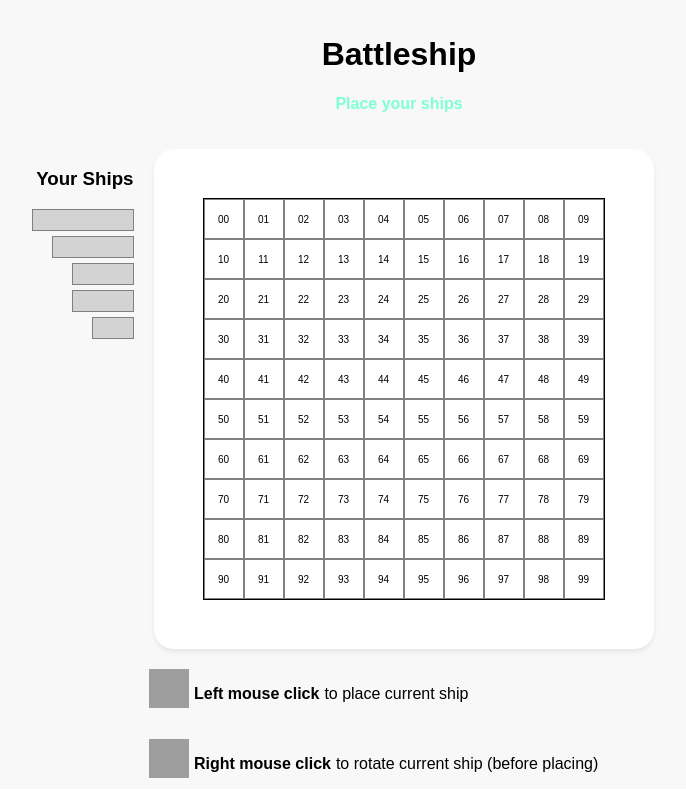
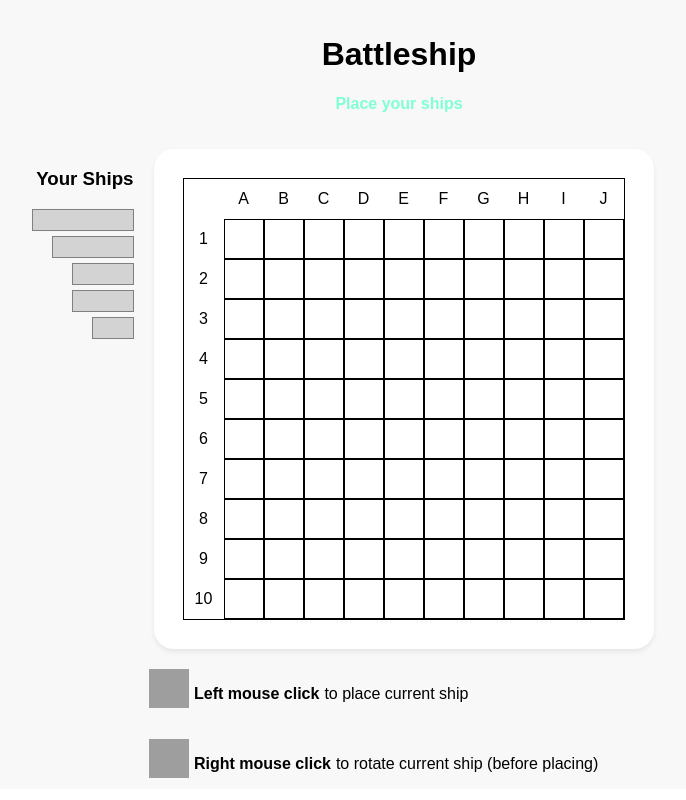
Before and after one commit to robertpop47/battleships, a React app: page / in a window 1280 px wide. Shown: the whole page, without its empty margins (241-927 px from the left). Built offline with nearby package versions, Linux system fonts and the light colour scheme; grey boxes are pictures that could not be loaded.

Commit message:
deleted row.js, changed board state as an array of objects, started implementing the ship placing

```diff
--- a/src/App/Board.js
+++ b/src/App/Board.js
@@ -1,17 +1,67 @@
-import React from "react";
-import { useSelector } from "react-redux";
-import Row from "./Row";
+import React, { useState } from "react";
+import { useSelector, useDispatch } from "react-redux";
+import Cell from "./Cell";
+import { hoverUpdate, placeShip } from "./placeOnBoard";
+import { updateGrid, updateShip } from "./actions";
 
 export const Board = (props) => {
-  const rows = useSelector((state) => state.board);
-  return (
-    <div className="board">
-      {rows.map((row, rowIndex) => {
-        // row.map((cell) => {
-        //   return <Cell></Cell>;
-        // });
-        return <Row key={rowIndex} rowIndex={rowIndex} row={row}></Row>;
-      })}
-    </div>
-  );
+  const dispatch = useDispatch();
+  const board = useSelector((state) => state.board);
+  const ships = useSelector((state) => state.shipList);
+  const currentShip = useSelector((state) => state.currentShip);
+  const [rotated, setRotated] = useState(false);
+  const handleHover = (row, col, type) => {
+    const hoverProperties = {
+      board: board.slice(),
+      row,
+      col,
+      ships,
+      currentShip,
+      type,
+      rotated,
+    };
+    if (currentShip < ships.length) {
+      dispatch(updateGrid(hoverUpdate(hoverProperties)));
+    } else {
+      alert("START");
+    }
+  };
+
+  const handleClick = (row, col) => {
+    const clickProperties = {
+      board: board.slice(),
+      row,
+      col,
+      ships,
+      currentShip,
+      rotated,
+    };
+
+    const gameUpdate = placeShip(clickProperties);
+    if (gameUpdate) {
+      dispatch(updateGrid(gameUpdate));
+      dispatch(updateShip(gameUpdate));
+    }
+  };
+
+  const handleRotate = () => {
+    setRotated(!rotated);
+  };
+
+  const cell = board.map((row, rowIndex) => {
+    return row.map((cell, cellIndex) => {
+      return (
+        <Cell
+          key={`${rowIndex}${cellIndex}`}
+          value={cell}
+          i={rowIndex}
+          j={cellIndex}
+          handleHover={handleHover}
+          handleClick={handleClick}
+          handleRotate={handleRotate}
+        />
+      );
+    });
+  });
+  return <div className="board">{cell}</div>;
 };
--- a/src/App/Cell.js
+++ b/src/App/Cell.js
@@ -1,31 +1,24 @@
 import React from "react";
-
+import { classUpdate } from "./placeOnBoard";
 import { useSelector, connect, useDispatch } from "react-redux";
 import { mouseEnter, mouseLeave } from "./actions";
 
-const Cell = (props) => {
-  const dispatch = useDispatch();
-
-  return (
-    <div
-      className="cell"
-      style={{
-        height: "40px",
-        width: "40px",
-        border: "1px solid grey",
-        backgroundColor: props.color,
-      }}
-      onMouseEnter={() => {
-        dispatch(mouseEnter(props.coordinates));
-      }}
-      onMouseLeave={() => {
-        dispatch(mouseLeave(props.coordinates));
-      }}
-    >
-      {props.coordinates}
-      {/* {console.log(props.key)} */}
-    </div>
-  );
+const Cell = ({ value, i, j, handleHover, handleClick, handleRotate }) => {
+  if (value.status === "label") {
+    return <div className="cell-text">{value.label}</div>;
+  } else
+    return (
+      <div
+        className={classUpdate(value)}
+        contextMenu="mymenu"
+        onContextMenu={() => handleRotate()}
+        onMouseEnter={() => handleHover(i, j, "enter")}
+        onMouseLeave={() => handleHover(i, j, "leave")}
+        onClick={() => handleClick(i, j)}
+      >
+        {value.type}
+      </div>
+    );
 };
 
-export default connect()(Cell);
+export default Cell;
--- a/src/App/Row.js
+++ /dev/null
@@ -1,48 +0,0 @@
-import React from "react";
-import { useSelector, Provider, useDispatch, connect } from "react-redux";
-import Cell from "./Cell";
-import { Hoverable } from "./Hoverable";
-import store from "./stores";
-import { mouseEnter, mouseLeave } from "./actions";
-
-const Row = (props) => {
-  //   const rows = useSelector((state) => state.board);
-  const dispatch = useDispatch();
-  const hovered = useSelector((state) => state.hovered);
-  return (
-    <div
-      style={{
-        width: "500px",
-        display: "flex",
-        flexWrap: "wrap",
-      }}
-    >
-      {props.row.map((cell, cellIndex) => {
-        // row.map((cell) => {
-        //   return <Cell></Cell>;
-        // });
-        return (
-          // <Hoverable>
-
-          <Cell
-            key={`${props.rowIndex}${cellIndex}`}
-            coordinates={`${props.rowIndex}${cellIndex}`}
-            val={123}
-            color={hovered[props.rowIndex][cellIndex] ? "green" : "white"}
-            // onMouseEnter={() => {
-            //   dispatch(mouseEnter(`${props.rowIndex}${cellIndex}`));
-            // }}
-            // onMouseLeave={() => {
-            //   dispatch(mouseLeave(`${props.rowIndex}${cellIndex}`));
-            // }}
-          ></Cell>
-
-          // </Hoverable>
-        );
-      })}
-      {console.log(props.rowIndex)}
-    </div>
-  );
-};
-
-export default connect()(Row);
--- /dev/null
+++ b/src/App/placeOnBoard.js
@@ -0,0 +1,101 @@
+import Cell from "./Cell";
+
+const cellOccupied = (board, row, col, ships, currentShip, rotated) => {
+  let occupied = false;
+  if (rotated) {
+    if (row + ships[currentShip].length <= 11) {
+      for (let i = 0; i < ships[currentShip].length; i++) {
+        if (board[row + i][col].status === "occupied") {
+          occupied = true;
+        }
+      }
+    }
+  } else {
+    if (col + ships[currentShip].length <= 11) {
+      for (let i = 0; i < ships[currentShip].length; i++) {
+        if (board[row][col + i].status === "occupied") {
+          occupied = true;
+        }
+      }
+    }
+  }
+  return occupied;
+};
+
+export const placeShip = ({ board, row, col, ships, currentShip, rotated }) => {
+  if (cellOccupied(board, row, col, ships, currentShip, rotated)) {
+    return null;
+  } else {
+    if (rotated) {
+      if (row + ships[currentShip].length <= 11) {
+        for (let i = 0; i < ships[currentShip].length; i++) {
+          board[row + i][col].status = "occupied";
+          board[row + i][col].type = "";
+          board[row + i][col].hover = false;
+          ships[currentShip].positions.push({ row: row + i, col, hit: false });
+        }
+        return {
+          board,
+          ships,
+        };
+      } else {
+      }
+    } else {
+      if (col + ships[currentShip].length <= 11) {
+        for (let i = 0; i < ships[currentShip].length; i++) {
+          board[row][col + i].status = "occupied";
+          board[row][col + i].type = "";
+          board[row][col + i].hover = false;
+          ships[currentShip].positions.push({ row, col: col + i, hit: false });
+        }
+        return {
+          board,
+          ships,
+        };
+      }
+    }
+  }
+  return null;
+};
+
+export const hoverUpdate = ({
+  board,
+  row,
+  col,
+  ships,
+  currentShip,
+  rotated,
+  type,
+}) => {
+  const bool = type === "enter" ? true : false;
+  if (rotated) {
+    if (row + ships[currentShip].length <= 11) {
+      for (let i = 0; i < ships[currentShip].length; i++) {
+        board[row + i][col].hover = bool;
+      }
+    }
+  } else {
+    if (col + ships[currentShip].length <= 11) {
+      for (let i = 0; i < ships[currentShip].length; i++) {
+        board[row][col + i].hover = bool;
+      }
+    }
+  }
+  return [...board];
+};
+
+export const classUpdate = (cell) => {
+  let classes = "cell ";
+  if (cell.status === "occupied" && cell.hover) {
+    classes += "active-occupied ";
+  } else if (cell.hover) {
+    classes += "active ";
+  } else if (cell.status === "occupied") {
+    classes += "occupied ";
+  } else if (cell.status === "hit") {
+    classes += "hit ";
+  } else if (cell.status === "sunk") {
+    classes += "sunk ";
+  }
+  return classes;
+};
--- a/src/App/reducers.js
+++ b/src/App/reducers.js
@@ -1,94 +1,98 @@
 import { combineReducers } from "redux";
-import { MOUSE_ENTER, MOUSE_LEAVE } from "./actions";
+import { UPDATE_GRID, UPDATE_SHIP } from "./actions";
 
-const shipListState = {
-  ships: [
-    { name: "Carrier", length: 5 },
-    { name: "Battleship", length: 4 },
-    { name: "Cruiser", length: 3 },
-    { name: "Submarine", length: 3 },
-    { name: "Destroyer", length: 2 },
-  ],
+const boardMargin = {
+  0: null,
+  1: "A",
+  2: "B",
+  3: "C",
+  4: "D",
+  5: "E",
+  6: "F",
+  7: "G",
+  8: "H",
+  9: "I",
+  10: "J",
 };
 
-const boardState = {
-  cells: [
-    Array(10).fill(null),
-    Array(10).fill(null),
-    Array(10).fill(null),
-    Array(10).fill(null),
-    Array(10).fill(null),
-    Array(10).fill(null),
-    Array(10).fill(null),
-    Array(10).fill(null),
-    Array(10).fill(null),
-    Array(10).fill(null),
+const initialState = {
+  ships: [
+    {
+      name: "Carrier",
+      length: 5,
+      positions: [],
+    },
+    {
+      name: "Battleship",
+      length: 4,
+      positions: [],
+    },
+    {
+      name: "Cruiser",
+      length: 3,
+      positions: [],
+    },
+    {
+      name: "Submarine",
+      length: 3,
+      positions: [],
+    },
+    {
+      name: "Destroyer",
+      length: 2,
+      positions: [],
+    },
   ],
+  cells: Array(11)
+    .fill(null)
+    .map((e) => Array(11).fill(null)),
+  currentShip: 0,
 };
 
-const hoveredStade = {
-  hovered: [
-    Array(10).fill(false),
-    Array(10).fill(false),
-    Array(10).fill(false),
-    Array(10).fill(false),
-    Array(10).fill(false),
-    Array(10).fill(false),
-    Array(10).fill(false),
-    Array(10).fill(false),
-    Array(10).fill(false),
-    Array(10).fill(false),
-  ],
+const generateBoard = () => {
+  for (let i = 0; i < initialState.cells[0].length; i++) {
+    for (let j = 0; j < initialState.cells.length; j++) {
+      if (i === 0) {
+        initialState.cells[i][j] = { status: "label", label: boardMargin[j] };
+      } else if (i !== 0 && j === 0) {
+        initialState.cells[i][j] = { status: "label", label: i };
+      } else {
+        initialState.cells[i][j] = {
+          status: "empty",
+          hover: false,
+          hit: false,
+          type: null,
+        };
+      }
+    }
+  }
+  return [...initialState.cells];
 };
 
-const cellColorState = {
-  color: "white",
+const shipList = (state = initialState.ships, action) => {
+  // debugger;
+  return [...state];
 };
 
-const shipList = (state = shipListState, action) => {
-  // debugger;
-  return [...shipListState.ships];
+const currentShip = (state = initialState.currentShip, action) => {
+  if (action.type === UPDATE_SHIP) {
+    return state + 1;
+  }
+  return state;
 };
 
-const board = (state = boardState, action) => {
-  return [...boardState.cells];
-};
-
-const hovered = (state = hoveredStade, action) => {
-  if (action.type === MOUSE_ENTER) {
-    let newHovered = [...hoveredStade.hovered];
-    const rowNumber = action.coordinates[0];
-    const colNumber = action.coordinates[1];
-    // console.log(rowNumber, " ", colNumber);
-    newHovered[rowNumber][colNumber] = true;
-    return [...newHovered];
+const board = (state = generateBoard(), action) => {
+  if (action.type === UPDATE_GRID) {
+    // return [...action.board];
+    return [...state];
   }
-  if (action.type === MOUSE_LEAVE) {
-    let newHovered = [...hoveredStade.hovered];
-    const rowNumber = action.coordinates[0];
-    const colNumber = action.coordinates[1];
-    // console.log(rowNumber, " ", colNumber);
-    newHovered[rowNumber][colNumber] = false;
-    return [...newHovered];
-  }
-  return [...hoveredStade.hovered];
-};
-
-const color = (state = cellColorState, action) => {
-  if (action.type === MOUSE_ENTER) {
-    return { color: "green" };
-  }
-  if (action.type === MOUSE_LEAVE) {
-    return { color: "white" };
-  }
-  return { color: "white" };
+  return [...state];
 };
 
 const battleship = combineReducers({
   shipList,
+  currentShip,
   board,
-  hovered,
-  color,
 });
 
 export default battleship;
--- a/src/index.css
+++ b/src/index.css
@@ -38,8 +38,8 @@ body {
 
 .board {
   border: 1px solid black;
-  width: 400px;
-  height: 400px;
+  width: 440px;
+  height: 440px;
   display: flex;
   flex-wrap: wrap;
   margin: auto;
@@ -54,6 +54,15 @@ body {
   justify-content: center;
   align-items: center;
   font-size: 10px;
+}
+
+.cell-text {
+  width: 40px;
+  height: 40px;
+  display: flex;
+  justify-content: center;
+  align-items: center;
+  font-size: 16px;
 }
 
 header {
@@ -80,3 +89,27 @@ footer {
   padding-right: 5px;
   padding-left: 5px;
 }
+
+.active {
+  background-color: aquamarine;
+}
+
+.active-not-fitting {
+  background-color: red;
+}
+
+.occupied {
+  background-color: green;
+}
+
+.active-occupied {
+  background-color: red;
+}
+
+.hit {
+  background-color: yellow;
+}
+
+.sunk {
+  background-color: #c34141;
+}
```
Also changed, not shown: src/App/actions.js (+13 -0 lines).
